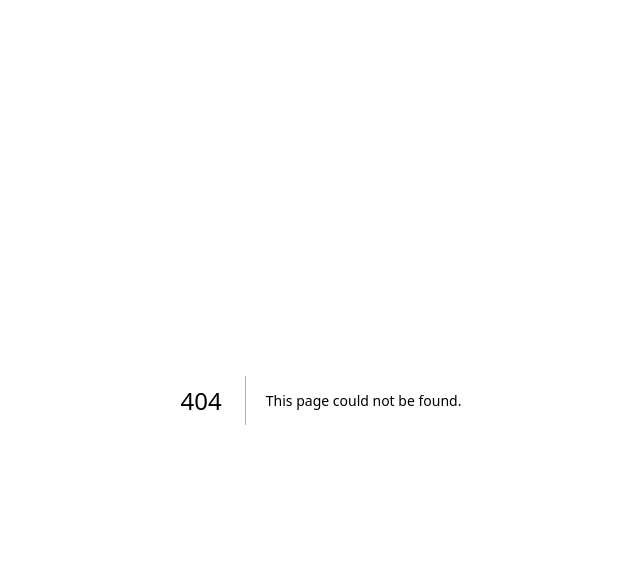
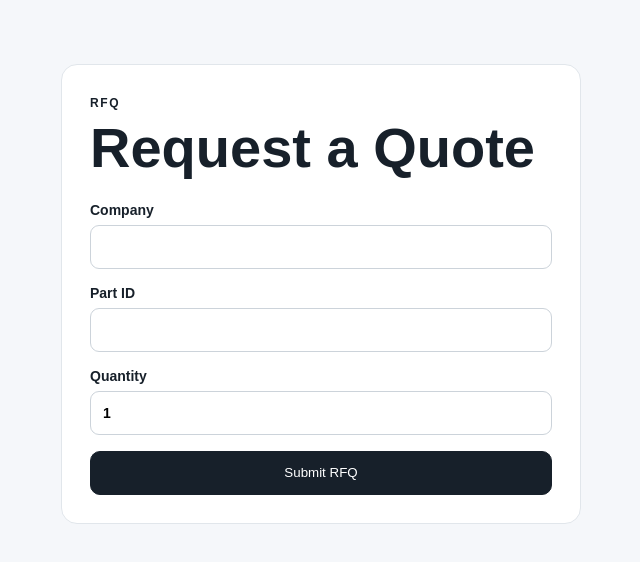
Before and after one commit to putraharisindo-OSIPv2/OSIP-V2, a Next.js app: page /rfq in a window 1280 px wide. Before the commit this address had no page. Shown: the top 562 px of the page, without its empty margins (319-959 px from the left). Built offline with nearby package versions, Linux system fonts and the light colour scheme.

Commit message:
feat: add RFQ persistence vertical slice

```diff
--- /dev/null
+++ b/app/rfq/page.tsx
@@ -0,0 +1,12 @@
+"use client";
+import {useState} from "react";
+import {createBrowserClient} from "@/lib/supabase/client";
+export default function RfqPage(){
+ const [company,setCompany]=useState("");const [partId,setPartId]=useState("");const [qty,setQty]=useState("1");const [status,setStatus]=useState("");
+ async function submit(e:React.FormEvent){e.preventDefault();setStatus("Saving RFQ…");const s=createBrowserClient();const {data:{user}}=await s.auth.getUser();if(!user){location.href="/login";return;}
+ const customer=await s.from("customers").insert({company_name:company}).select("id").single();if(customer.error){setStatus(customer.error.message);return;}
+ const rfq=await s.from("rfqs").insert({customer_id:customer.data.id,status:"submitted",requested_at:new Date().toISOString()}).select("id,rfq_number").single();if(rfq.error){setStatus(rfq.error.message);return;}
+ const item=await s.from("rfq_items").insert({rfq_id:rfq.data.id,part_id:partId,qty_requested:Number(qty)});if(item.error){setStatus(item.error.message);return;}
+ setStatus("RFQ "+rfq.data.rfq_number+" saved successfully.");}
+ return <main className="shell narrow"><section className="card"><span className="eyebrow">RFQ</span><h1>Request a Quote</h1><form className="form" onSubmit={submit}><label>Company<input value={company} onChange={e=>setCompany(e.target.value)} required/></label><label>Part ID<input value={partId} onChange={e=>setPartId(e.target.value)} required/></label><label>Quantity<input type="number" min="1" value={qty} onChange={e=>setQty(e.target.value)} required/></label><button className="button primary">Submit RFQ</button></form>{status&&<p className="muted">{status}</p>}</section></main>;
+}
```
